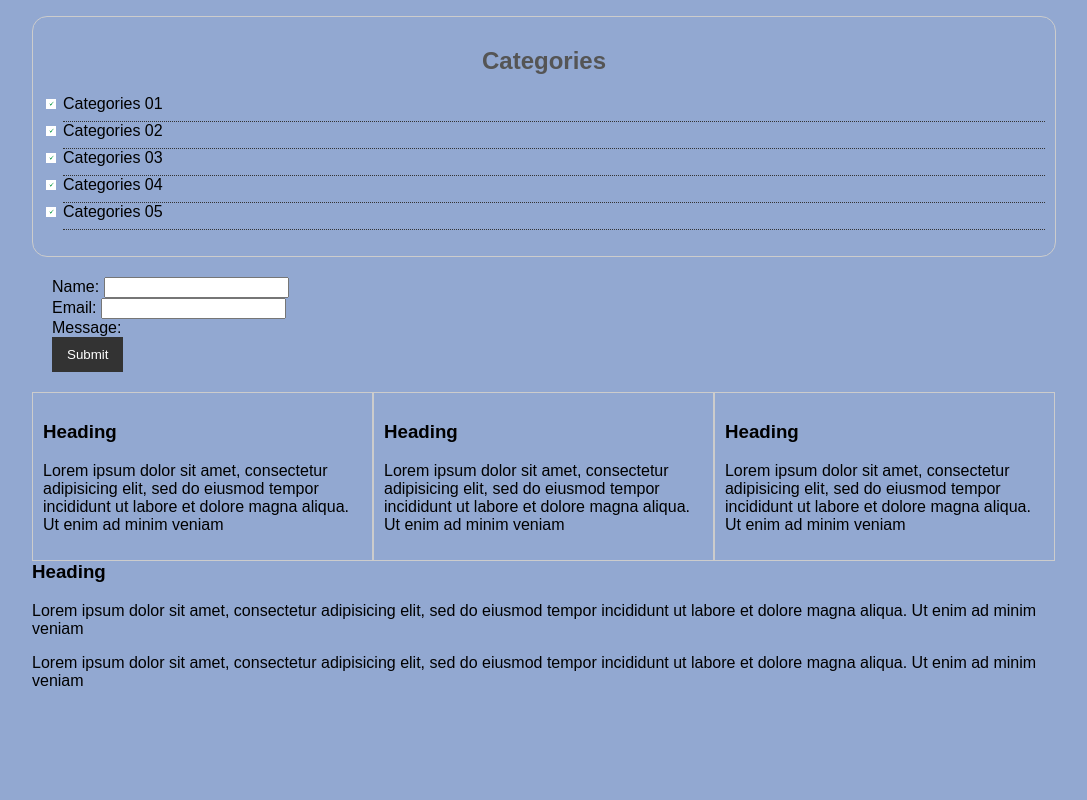
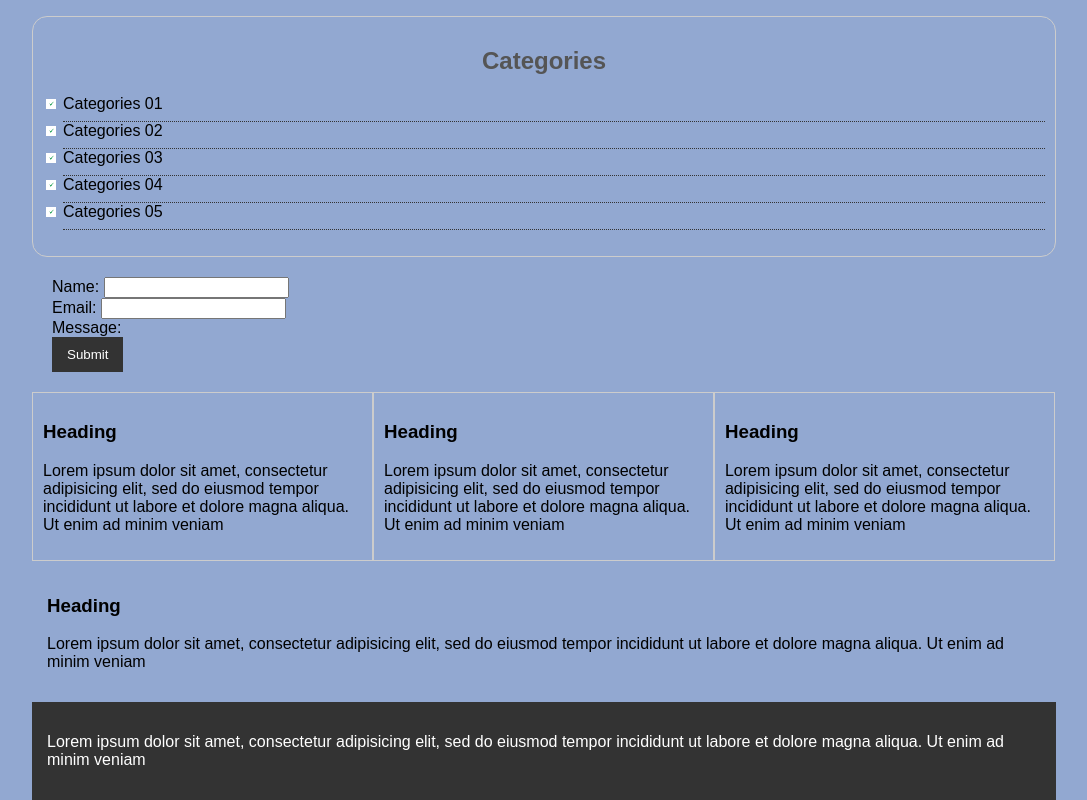
Before and after one commit to mshahrukhrao/CSS, a plain HTML site: page index.html in a window 1280 px wide. Shown: the part 498-1298 px from the top of the page, without its empty margins (96-1183 px from the left). Before the commit the page ends 1204 px from the top, so only its background shows below. Drawn offline with Linux system fonts and the light colour scheme.

Commit message:
Update style.css
Update # 02

```diff
--- a/style.css
+++ b/style.css
@@ -148,3 +148,23 @@
         background:red;
 	color:#fff;
 }
+
+.clr{
+	clear:both;
+}
+
+#main-block{
+	float:left;
+	width=70%;
+	padding:15px;
+	box-sizing: border-box;
+}
+
+#sidebar{
+	float:right;
+	width=30%;
+	background-color:#333;
+        color:#fff;
+	padding:15px;
+	box-sizing: border-box;
+}
```
